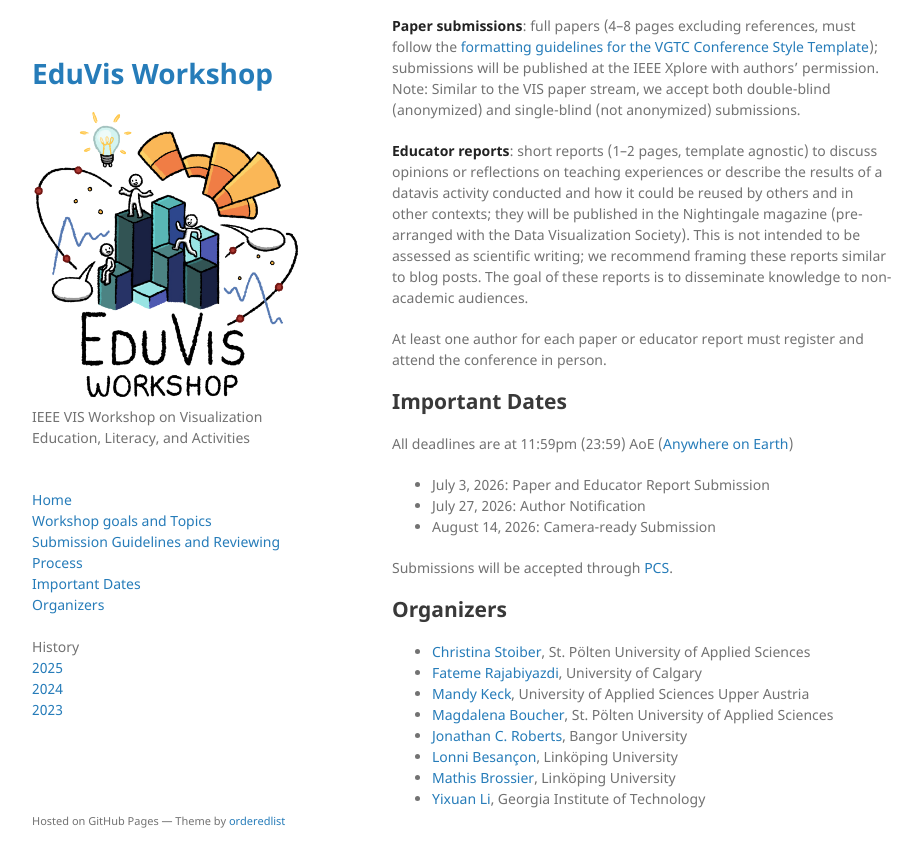
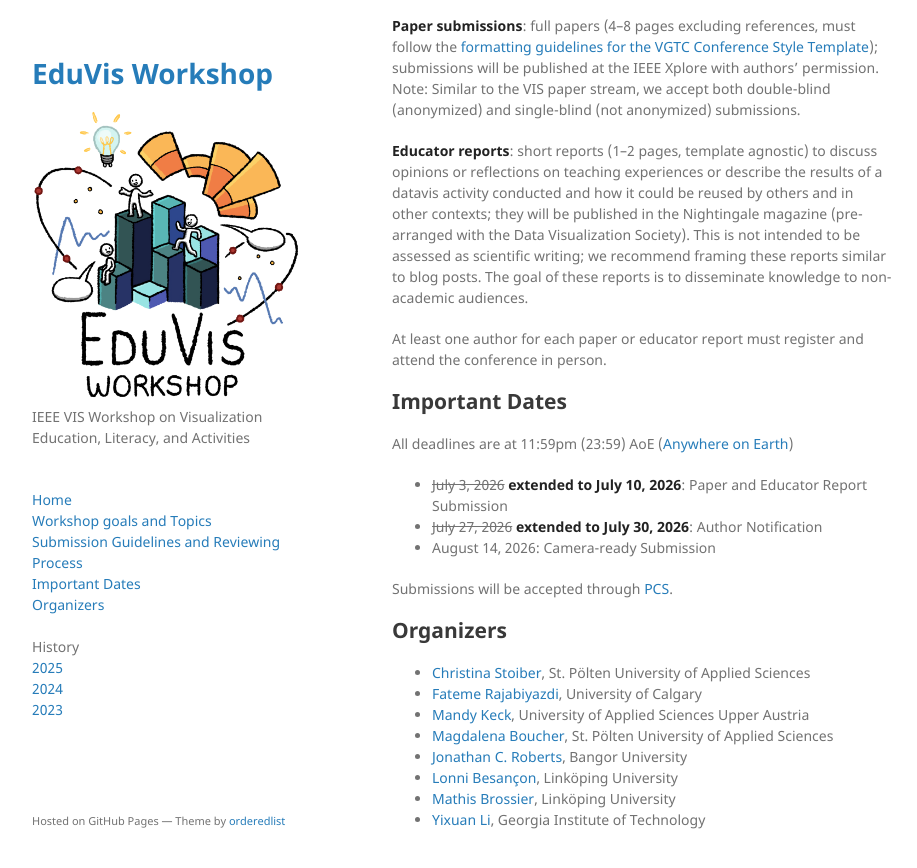
Before and after one commit to ieee-eduvis/ieee-eduvis.github.io, a Jekyll site: the page built from index.md, in a window 1280 px wide and 900 px high, scrolled down 1332 px. Shown: the top 868 px of the window, without its empty margins (178-1095 px from the left). Built offline with Jekyll 4.4.1, drawn with Linux system fonts in a browser that asks for light colours.

Commit message:
extended deadlines

```diff
--- a/index.md
+++ b/index.md
@@ -108,8 +108,8 @@ At least one author for each paper or educator report must register and attend t
 
 All deadlines are at 11:59pm (23:59) AoE ([Anywhere on Earth](https://en.wikipedia.org/wiki/Anywhere_on_Earth))
 
-* July 3, 2026: Paper and Educator Report Submission
-* July 27, 2026: Author Notification
+* ~~July 3, 2026~~ **extended to July 10, 2026**: Paper and Educator Report Submission
+* ~~July 27, 2026~~ **extended to July 30, 2026**: Author Notification
 * August 14, 2026: Camera-ready Submission
 
 Submissions will be accepted through [PCS](https://new.precisionconference.com/submissions).
```
